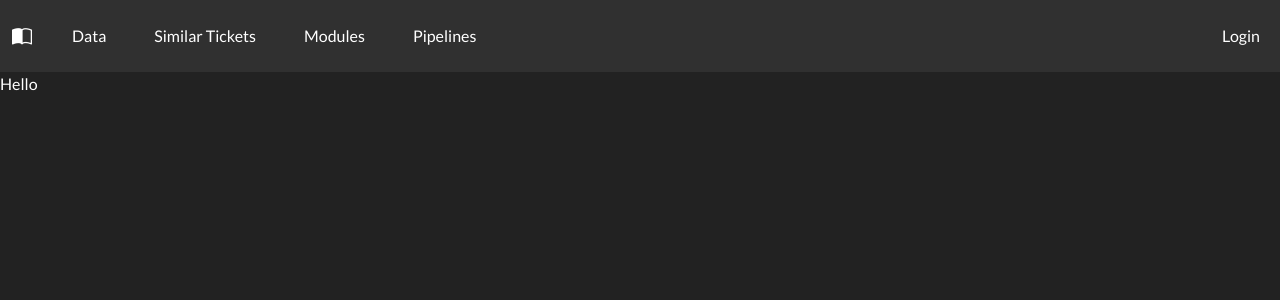
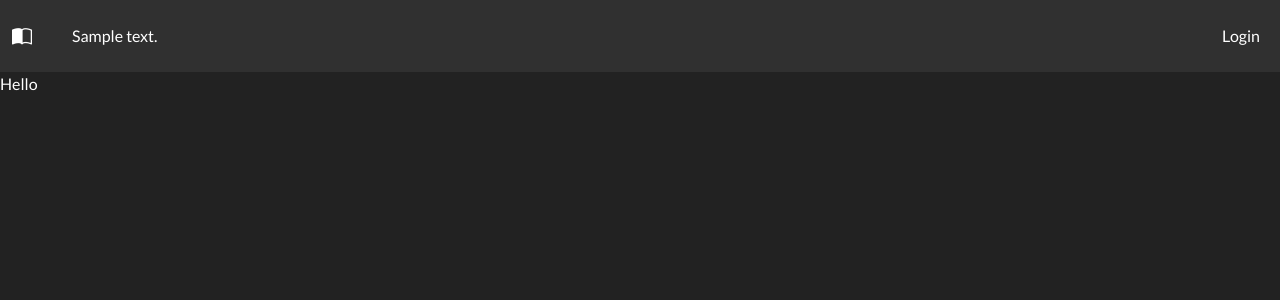
Before and after one commit to ShadowTechiner/ITA, a Django app: page / in a window 1280 px wide. Shown: the top 300 px of the page. Run offline with Django 5.2, Linux system fonts and the light colour scheme; tables that the repository leaves empty hold one stand-in row (values such as "Sample post"); some libraries are stand-ins or nearby versions.

Commit message:
Layout navbar is bound to data

```diff
--- a/main/templates/layout.html
+++ b/main/templates/layout.html
@@ -27,18 +27,13 @@
                 </a>
                 <div class="w-100" id="navbarSupportedContent">
                     <ul class="navbar-nav nav-pills d-flex w-100">
-                        <li class="nav-item mx-3">
-                            <a class="nav-link" href="#">Data</a>
-                        </li>
-                        <li class="nav-item mx-3">
-                            <a class="nav-link" href="#">Similar Tickets</a>
-                        </li>
-                        <li class="nav-item mx-3">
-                            <a class="nav-link" href="#">Modules</a>
-                        </li>
-                        <li class="nav-item mx-3">
-                            <a class="nav-link" href="#">Pipelines</a>
-                        </li>
+                        {% for section in site_sections %}
+                            <li class="nav-item mx-3">
+                                <a class="nav-link bi {{ section.icon_url }}" href="#">
+                                    {{ section.display_text }}
+                                </a>
+                            </li>
+                        {% endfor %}
                         <li class="nav-item flex-grow-1">
                         </li>
                         <li class="nav-item">
--- a/main/views.py
+++ b/main/views.py
@@ -1,6 +1,8 @@
 from django.shortcuts import render
 from django.http import HttpResponse
+from .models import SiteSection
 
 # Create your views here.
 def index(request):
-    return render(request, 'index.html')
+    context = { 'site_sections' :  SiteSection.objects.all() }
+    return render(request, 'index.html', context=context)
```
